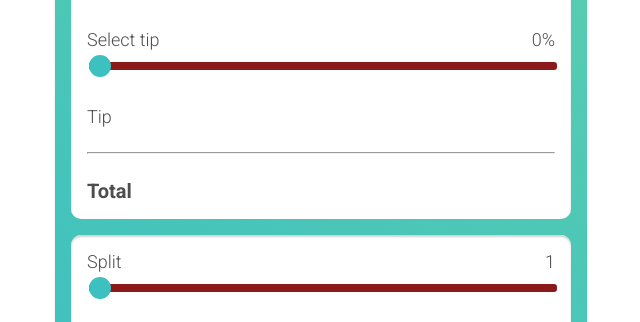
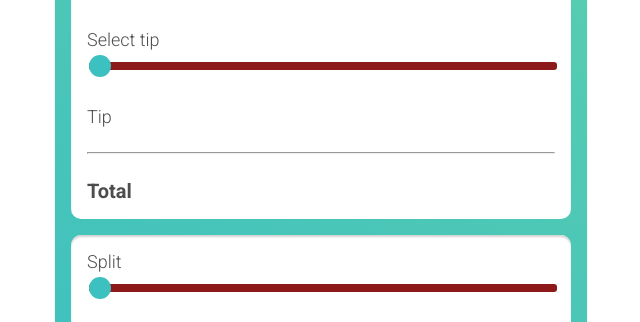
Before and after one commit to httpsdinha/curso-javascript, a plain HTML site: page Projetos/Projeto 2 - Calculadora de Gorjeta/index.html in a window 1280 px wide. Shown: the part 171-493 px from the top of the page, 319-959 px from the left. Drawn offline with Linux system fonts and the light colour scheme.

Commit message:
feat: all ok

```diff
--- a/Projetos/Projeto 2 - Calculadora de Gorjeta/index.html
+++ b/Projetos/Projeto 2 - Calculadora de Gorjeta/index.html
@@ -25,7 +25,7 @@
         <div>
           <div class="space-between">
             <label for="">Select tip</label
-            ><span id="tipPercent">0%</span>
+            ><span id="tipPercent"></span>
           </div>
           <input type="range" value="0" id="tipInput" class="range" />
         </div>
@@ -44,7 +44,7 @@
         <div>
           <div class="space-between">
             <label for="splitInput">Split</label>
-            <span id="splitValue">1</span>
+            <span id="splitValue"></span>
           </div>
           <input
             type="range"
--- a/Projetos/Projeto 2 - Calculadora de Gorjeta/index.js
+++ b/Projetos/Projeto 2 - Calculadora de Gorjeta/index.js
@@ -25,4 +25,6 @@ function update() {
     document.getElementById('totalWithTip').innerHTML = formatMoney(billTotal)
     document.getElementById('splitValue').innerHTML = formatSplit(split)
     document.getElementById('billEach').innerHTML = formatMoney(billTotal / split)
+
+
 }
```
